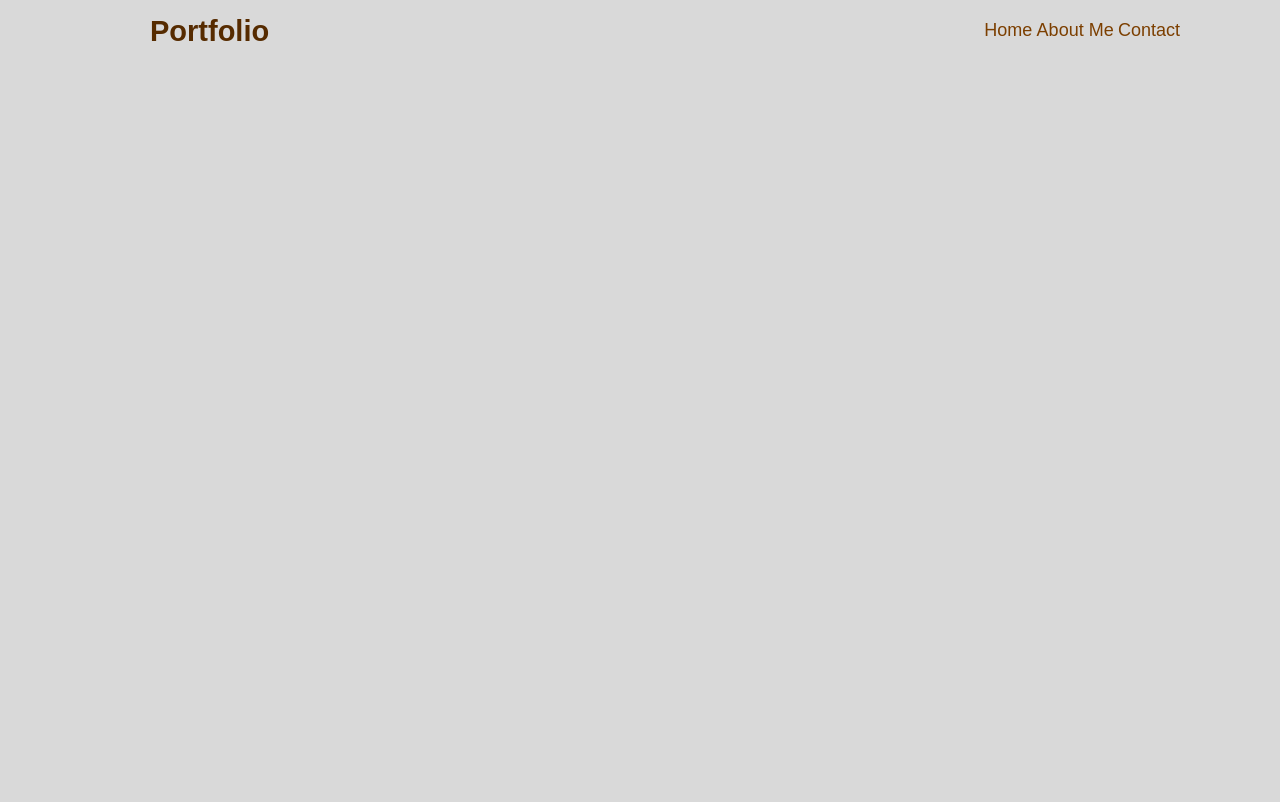
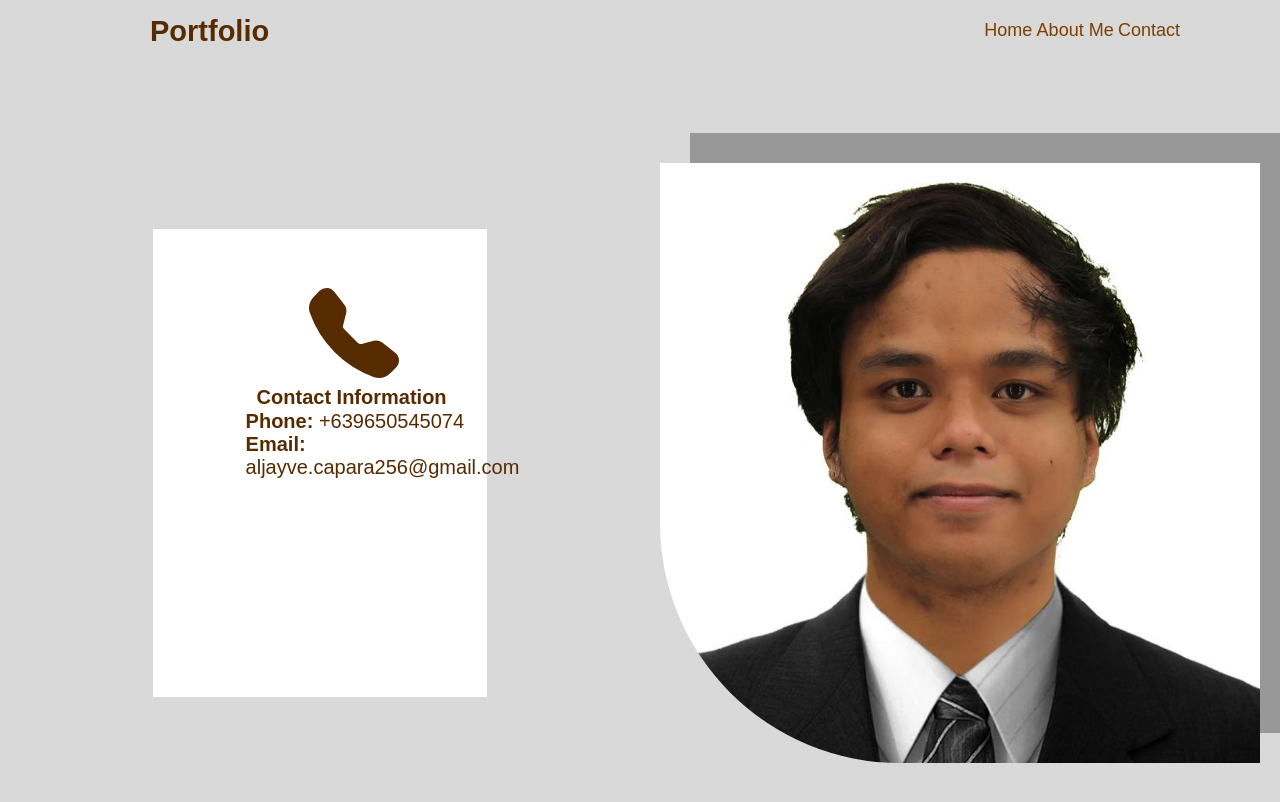
Before and after one commit to Aljayve21/Portfolio, a plain HTML site: page contact.html in a window 1280 px wide. Drawn offline with Linux system fonts and the light colour scheme.

Commit message:
Add Contact Information Page

```diff
--- a/contact.html
+++ b/contact.html
@@ -6,8 +6,11 @@
     <meta name="viewport" content="width=device-width, initial-scale=1.0">
     <title>Contact</title>
     <link rel="stylesheet" href="/css/styles3.css">
+
 </head>
 <body>
+
+    <!--NAVIGATIONS-->
     <header>
         <div class="clearfix">
         <nav>
@@ -20,5 +23,28 @@
         </div>
         <div class="clear"></div>
     </header>
+
+    <!--SECTION 1-->
+    <section>
+        <div class="box">
+            <div class="view">
+                <div class="center">
+                    <svg xmlns="http://www.w3.org/2000/svg" class="blue" width="90" height="90" fill="currentColor" class="bi bi-telephone-fill" viewBox="0 0 16 16">
+                        <path fill-rule="evenodd" d="M1.885.511a1.745 1.745 0 0 1 2.61.163L6.29 2.98c.329.423.445.974.315 1.494l-.547 2.19a.678.678 0 0 0 .178.643l2.457 2.457a.678.678 0 0 0 .644.178l2.189-.547a1.745 1.745 0 0 1 1.494.315l2.306 1.794c.829.645.905 1.87.163 2.611l-1.034 1.034c-.74.74-1.846 1.065-2.877.702a18.634 18.634 0 0 1-7.01-4.42 18.634 18.634 0 0 1-4.42-7.009c-.362-1.03-.037-2.137.703-2.877L1.885.511z"/>
+                      </svg>
+                      <br>
+                      <br>
+                      <h3>Contact Information</h3><br><br>
+                      <p><strong>Phone:</strong> +639650545074</p>
+                      <p><strong>Email:</strong> aljayve.capara256@gmail.com</p>
+                </div>
+            </div>
+
+            <!--SECTION 2-->
+            <div class="view">
+                <img src="/img/avatar.jpg" alt="avatar" class="image" height="600px" width="600px">
+            </div>
+        </div>
+        </section>
 </body>
 </html>
--- a/css/styles3.css
+++ b/css/styles3.css
@@ -70,3 +70,66 @@ li a {
     list-style-type:  none;
     color: #7C3F00;
 }
+
+/* SECTION 1 */
+.view {
+    /* border: 1px solid green; */
+    float: left;
+    width: 50%;
+    padding: 10px;
+    height: 800px;
+    display: flex;
+    justify-content: center;
+    align-items: center;
+}
+
+.box::after {
+    content: " ";
+    display: table;
+    clear: both;
+}
+
+.center {
+    background-color: #FFFFFF;
+    width: 54%;
+    height: 60%;
+    margin: 0 auto;
+    position: relative;
+}
+
+.blue {
+    transform: translate(156px, 59px);
+    position: relative;
+    color: #562B00;
+}
+
+p, strong {
+    color:#562B00;
+    font-size: 20px;
+    transform: translate(93px, 10px);
+}
+
+h3 {
+    color:#562B00;
+    font-size: 20px;
+    transform: translate(104px, 45px);
+}
+
+
+/* SECTION 2 */
+
+.image {
+    border-radius: 0 0 0 40%;
+    display: flex;
+    justify-content: center;
+    box-shadow: 30px -30px rgba(0, 0, 0, 0.3);
+}
+
+.color {
+    border-radius: 0 0 0 40%;
+    background-color: #C5C5C5;
+    height: 600px;
+    width: 600px;
+    justify-content: flex-end;
+    display: flex;
+}
```
